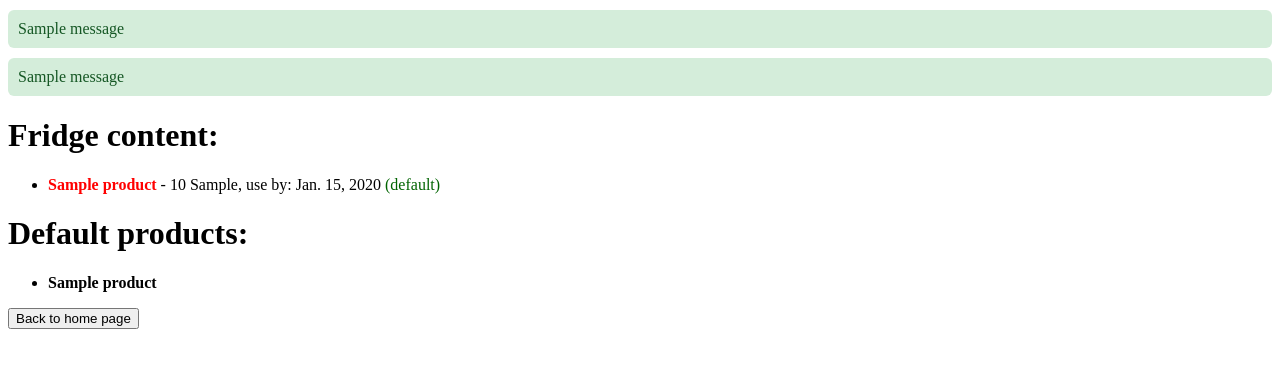
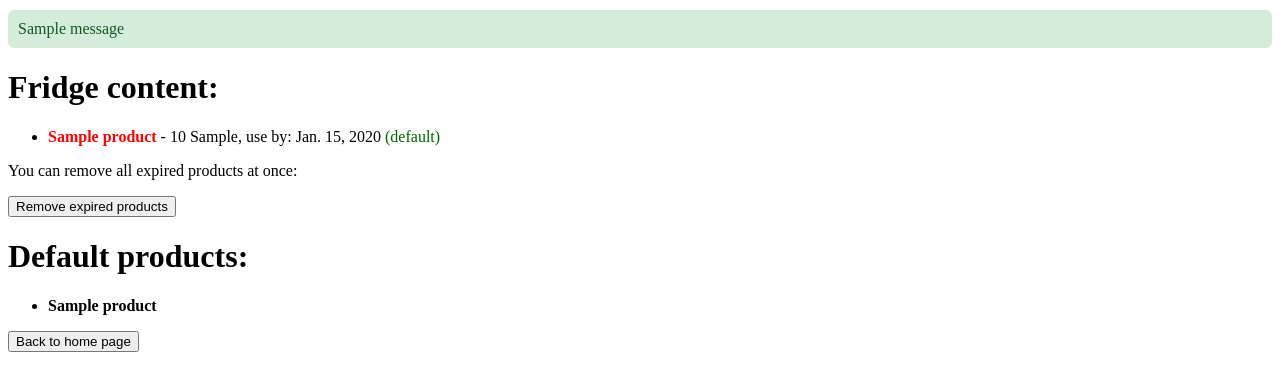
Before and after one commit to renioko/Django_training-my_little_pantry, a Django app: page /fridge/ in a window 1280 px wide. Shown: the part 71-462 px from the top of the page. Run offline with Django 5.2, Linux system fonts and the light colour scheme; a user stored in the database is signed in; tables that the repository leaves empty hold one stand-in row (values such as "Sample post"); one stand-in notice (Sample message) is shown.

Commit message:
feat added: now user can click 'remove expired products. that leads to display all expired products and delete if confirmed

```diff
--- a/my_little_pantry/my_fridge/models.py
+++ b/my_little_pantry/my_fridge/models.py
@@ -30,7 +30,7 @@ class FridgeProduct(models.Model):
         return f"{self.product.name} - expires on {self.expiry_date}"
 
     @property
-    def is_fresh(self):
+    def is_fresh(self): # teraz nto bedzie juz atrybut a nie funkcja - wywoływanie bez nawiasów
         """
         Returns True if products is not expired, otherwise False.
         """
--- a/my_little_pantry/my_fridge/templates/my_fridge/fridge.html
+++ b/my_little_pantry/my_fridge/templates/my_fridge/fridge.html
@@ -3,18 +3,11 @@
 {% block title %} My fridge {% endblock %}
 
 {% block content %}
-    {% if messages %}
-        {% for message in messages %}
-            <div class="alert alert-{{message.tags}}">
-                {{ message }}
-            </div>
-        {% endfor %}
-    {% endif %}
 
     <h1>Fridge content:</h1>
-    {% if products %}
+    {% if fridge_products %}
         <ul>
-            {% for product in products %}
+            {% for product in fridge_products %}
 
             <li class="{% if product.is_fresh %}fresh{% else %}expired{% endif %}">
                 <strong>{{product.product.name}}</strong> - {{product.quantity}} {{product.product.unit}}, use by: {{product.expiry_date}}
@@ -28,6 +21,12 @@
         <p>Oops! Looks like your fridge is empty</p>
     {% endif %}
 
+    <p>You can remove all expired products at once: </p>
+    <form action="{% url 'expired' %}" method="get">
+        {% csrf_token %}
+        <button type="submit">Remove expired products</button>
+    </form>
+
     {% if default_products %}
         <h1>Default products: </h1>
         <ul>
@@ -36,6 +35,6 @@
                 <strong>{{dp.product.name}}</strong>
             </li>
             {% endfor %}
+        </ul>
     {% endif %}
-            </ul>
 {% endblock %}
--- a/my_little_pantry/my_fridge/urls.py
+++ b/my_little_pantry/my_fridge/urls.py
@@ -1,11 +1,12 @@
 from django.urls import path
-from .views import fridge_view, add_fridge_product, remove_fridge_product  # importujemy widok
+from .views import fridge_view, add_fridge_product, remove_fridge_product, check_expired_view, remove_expired_fridge_products # importujemy widok
 
 urlpatterns = [
     path('', fridge_view, name='fridge'),  # /fridge/ będzie uruchamiać fridge_view
     path('add/', add_fridge_product, name='add_fridge_product'), # /fridge/add/
     path('remove/', remove_fridge_product, name='remove_fridge_product'),# /fridge/remove/
-    # path('expired/', )
+    path('expired/',check_expired_view, name='expired'), #fridge/remove_all_expired
+    path('remove_expired', remove_expired_fridge_products, name='remove_expired')
 ]
 
 # to bedzie w aplikacji my_shopping_list
--- a/my_little_pantry/my_fridge/views.py
+++ b/my_little_pantry/my_fridge/views.py
@@ -14,42 +14,51 @@ def index(request):
 
 @login_required
 def fridge_view(request):
-    products = FridgeProduct.objects.filter(user=request.user).order_by('expiry_date')
+    """
+    Shows the list of available products in the fridge.
+    """
+    fridge_products = FridgeProduct.objects.filter(user=request.user).order_by('expiry_date')
     default_products = DefaultProduct.objects.filter(user=request.user)
-    # if request.method == 'POST': # czy zrobic z tego oddzielny view?
-    #     # form = ExpiredProductsChecker(request.POST)
-    #     # if form.is_valid():
-    #         # check_expired_activated = form.cleaned_data['check_for_expired']
-    #         # if check_expired_activated:
-    #     messages.success(request, 'Checked for expired products.')
-    #     fresh_products = [p for p in products if p.is_fresh()] # do usuniecia
-    #     expired_products = [p for p in products if not p.is_fresh()] # do usuniecia
-    #     return render(request, 'my_fridge/expired.html', {  # do usuniecia
-    #         'fresh_products': fresh_products, # do usuniecia
-    #         'expired_products': expired_products # do usuniecia
-    #     }) # do usuniecia
 
     return render(request, 'my_fridge/fridge.html', {
-        'products': products,
+        'fridge_products': fridge_products,
         'default_products': default_products,
-        # 'form': form
         })
 
-# @login_required
-# def check_expired_view(request):
-#     products = FridgeProduct.objects.filter(user=request.user)
-#     if request.method =='POPT':
-#         form = ExpiredProductsChecker(request.POST)
-#         if form.is_valid():
-#             check_expired_activated = form.cleaned_data['check_for_expired']
-#             if check_expired_activated:
-#                 messages.success(request, 'Checked for expired products.')
-#                 fresh_products = [p for p in products if p.is_fresh()]
-#                 expired_products = [p for p in products if not p.is_fresh()]
-#         return render(request, 'my_fridge/expired.html', {
-#             'fresh_products': fresh_products,
-#             'expired_products': expired_products
-#         })
+@login_required
+def check_expired_view(request):
+    """
+    Shows the list of expired products and asks for a confirmation to delete them.
+    """
+    # if request.method == 'POST':
+    fridge_products = FridgeProduct.objects.filter(user=request.user)
+    expired_products = [p for p in fridge_products if not p.is_fresh] # is fresh juz nie jest metodą, tylko atrybutem (przez property)
+    if expired_products:
+        return render(request, 'my_fridge/expired.html', {
+            "expired_products": expired_products
+        })
+    else:
+        messages.error(request, 'No expired products to remove')
+        return redirect('fridge')
+
+@login_required
+def remove_expired_fridge_products(request):
+    """
+    Removes all expired products from the fridge after receiving a confirmation.
+    """
+    fridge_products = FridgeProduct.objects.filter(user=request.user)
+    if request.method == 'POST':
+        expired_products = [p for p in fridge_products if not p.is_fresh]
+        if expired_products:
+            for ep in expired_products:
+                ep.delete()
+            messages.success(request, "Expired products removed successfully.")
+            # return render(request, 'fridge.html', )
+        else:
+            messages.error(request, "No expired products found.")
+        return redirect('fridge')
+    # else:
+    #     render(request, 'my_fridge/fridge.html')
 
 def add_by_aggregating_product(product, user):
     """Checks if product id in the fridge.
@@ -137,6 +146,7 @@ def remove_fridge_product(request):
 
 
 
+
 # def aggregate_product(product, user):
 #     fridge_products_quantity = (
 #         FridgeProduct.objects.filter(
```
Also changed, not shown: my_little_pantry/my_fridge/templates/my_fridge/expired.html (+15 -12 lines). Lines whose indentation alone changed are shown as unchanged.
